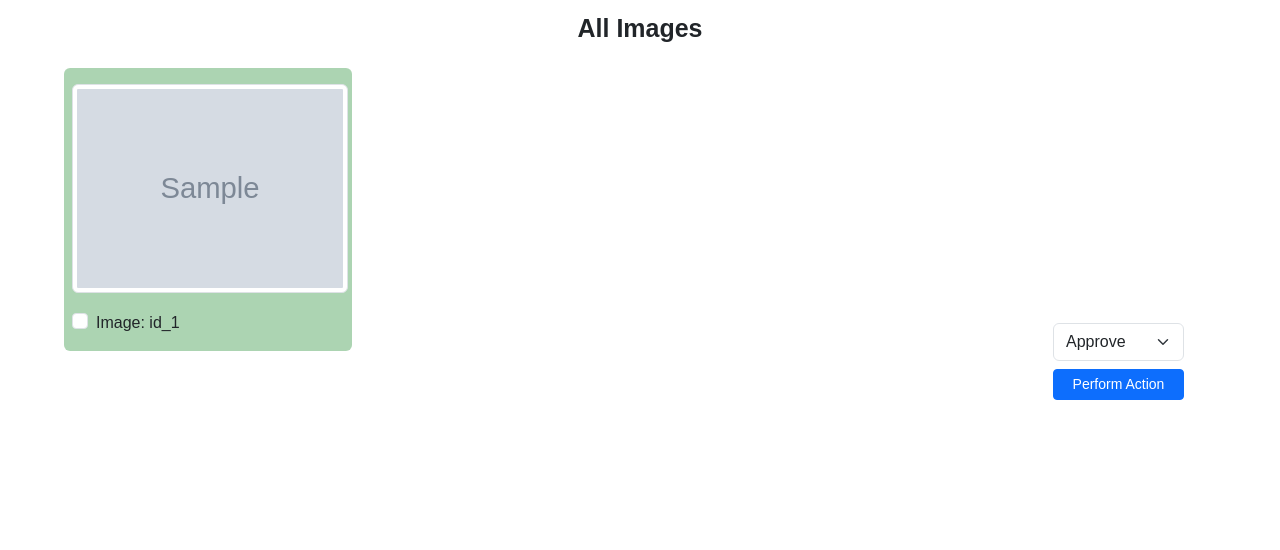
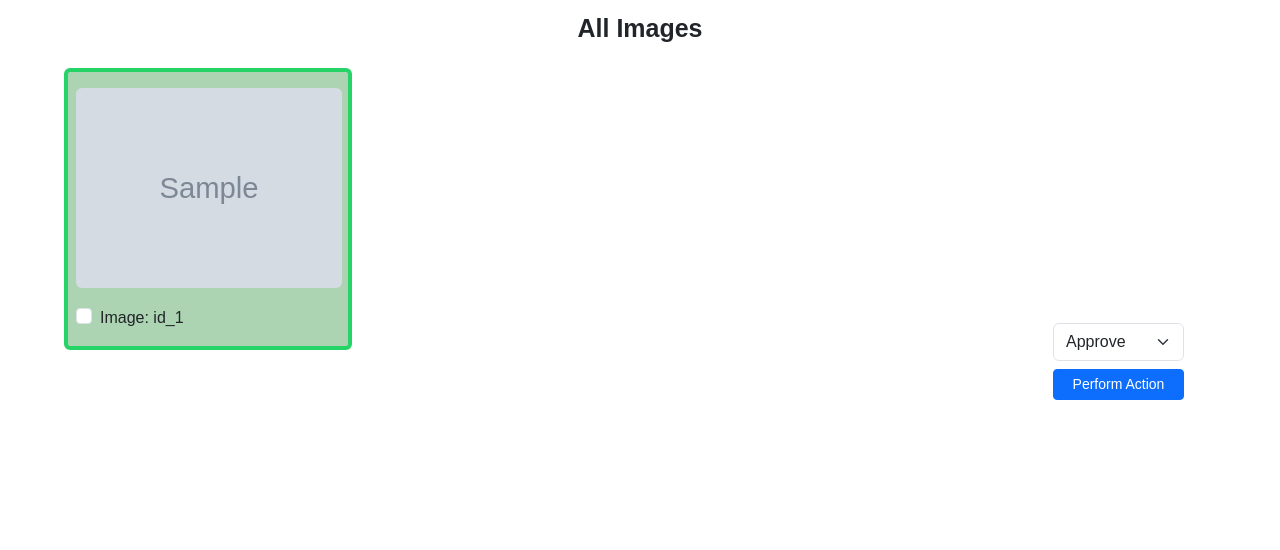
Before and after one commit to LoisaKitakaya/asar, a Flask app: page /images/ in a window 1280 px wide. Shown: the top 550 px of the page. Run offline with Flask 3, Linux system fonts and the light colour scheme; tables that the repository leaves empty hold one stand-in row (values such as "Sample post"); grey boxes marked "Sample" are stand-in pictures.

Commit message:
minor style changes

```diff
--- a/static/css/app.css
+++ b/static/css/app.css
@@ -269,29 +269,33 @@ small,
 .delete-btn {
   margin-left: 0.5rem;
   background-color: #b00100;
+  border-radius: 0.3rem;
   color: #f7f7f7;
 }
 
 .approve-btn {
   margin-right: 0.5rem;
   background-color: #00d424;
+  border-radius: 0.3rem;
 }
 
 .non-approved-img {
   background-color: #c27e7e85;
+  border: 4px solid #be3f4e;
   /* opacity: 0.5; */
   width: 25%;
 }
 
 .approved-img {
   background-color: #5baa6881;
+  border: 4px solid #25d366;
   /* opacity: 0.5; */
   width: 25%;
 }
 
 .approved-img img,
 .non-approved-img img {
-  width: 95.75%;
+  width: 95%;
   margin: auto;
 }
 
--- a/templates/admin/index.html
+++ b/templates/admin/index.html
@@ -11,12 +11,6 @@
   {% if current_user.is_authenticated %}
   <!--  -->
   <h4 class="text-center">Logged in as: {{ current_user.username }}!</h4>
-  <br />
-  <h4 class="text-center">
-    You can view all images
-    <a href="{{ url_for('camera.images') }}"><ins>here</ins></a
-    >.
-  </h4>
   <br />
   <h4 class="text-center">
     <a href="{{ url_for('users.logout') }}"><ins>logout</ins></a>
--- a/templates/images.html
+++ b/templates/images.html
@@ -24,7 +24,7 @@
       <img
         src="{{ image.image_url }}"
         alt="Image {{ image.id }}"
-        class="mx-2 mb-3 img-fluid img-thumbnail rounded"
+        class="mx-2 mb-3 img-fluid rounded"
         id="display-img"
       />
       <div class="form-check">
@@ -44,7 +44,7 @@
       <img
         src="{{ image.image_url }}"
         alt="Image {{ image.id }}"
-        class="mx-2 mb-3 img-fluid img-thumbnail rounded"
+        class="mx-2 mb-3 img-fluid rounded"
         id="display-img"
       />
       <div class="form-check">
```
